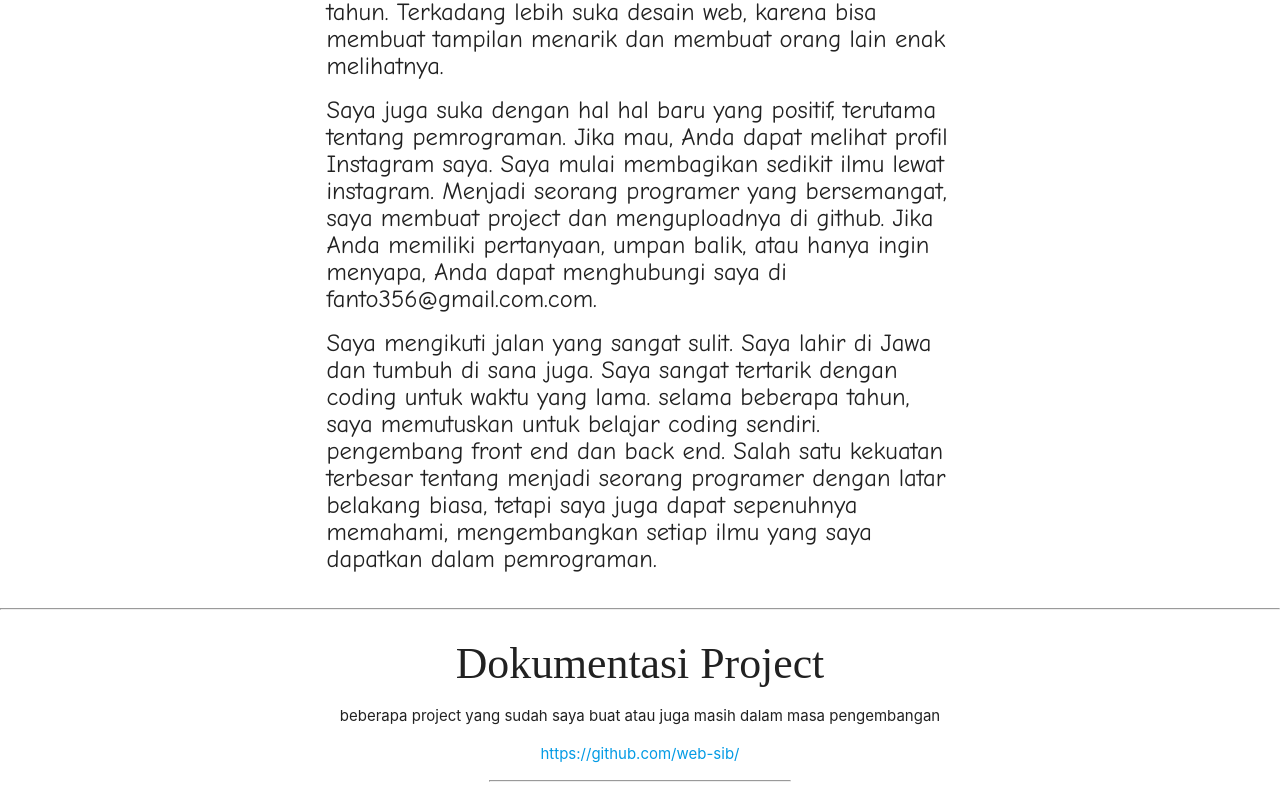
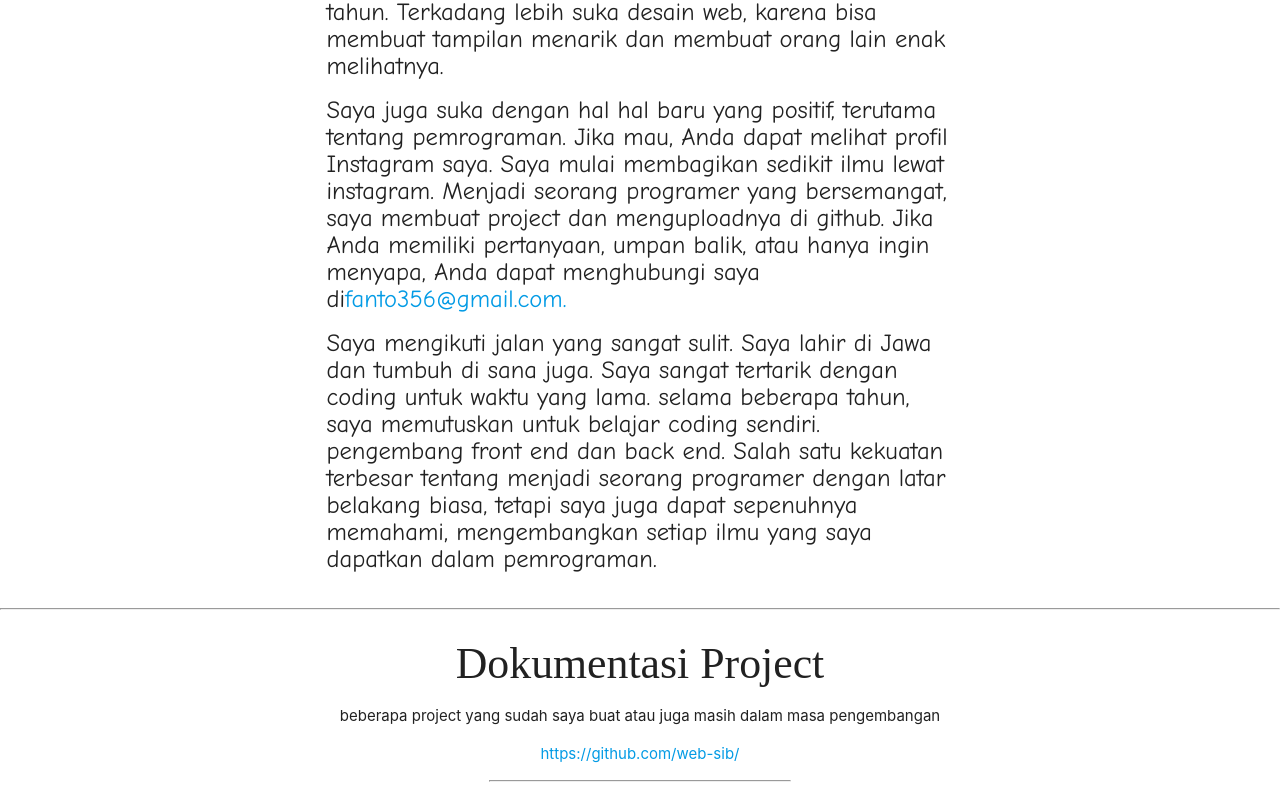
Before and after one commit to web-sib/web-sib.github.io, a plain HTML site: page index.html in a window 1280 px wide. Shown: the part 1093-1878 px from the top of the page. Drawn offline with Linux system fonts and the light colour scheme.

Commit message:
menambahkan tautan ke akun gmail

```diff
--- a/index.html
+++ b/index.html
@@ -72,7 +72,8 @@
                             terutama tentang pemrograman. Jika mau, Anda dapat melihat profil Instagram saya. Saya mulai
                             membagikan sedikit ilmu lewat instagram. Menjadi seorang programer yang bersemangat, saya
                             membuat project dan menguploadnya di github. Jika Anda memiliki pertanyaan, umpan balik,
-                            atau hanya ingin menyapa, Anda dapat menghubungi saya di fanto356@gmail.com.com.</u></h5>
+                            atau hanya ingin menyapa, Anda dapat menghubungi saya di<a
+                                href="fanto356@gmail.com">fanto356@gmail.com.</a></u></h5>
                     </p>
                     <p>
                         <h5 style="font-family: Comic Sans MS;"> Saya mengikuti jalan yang sangat sulit. Saya lahir di
```
